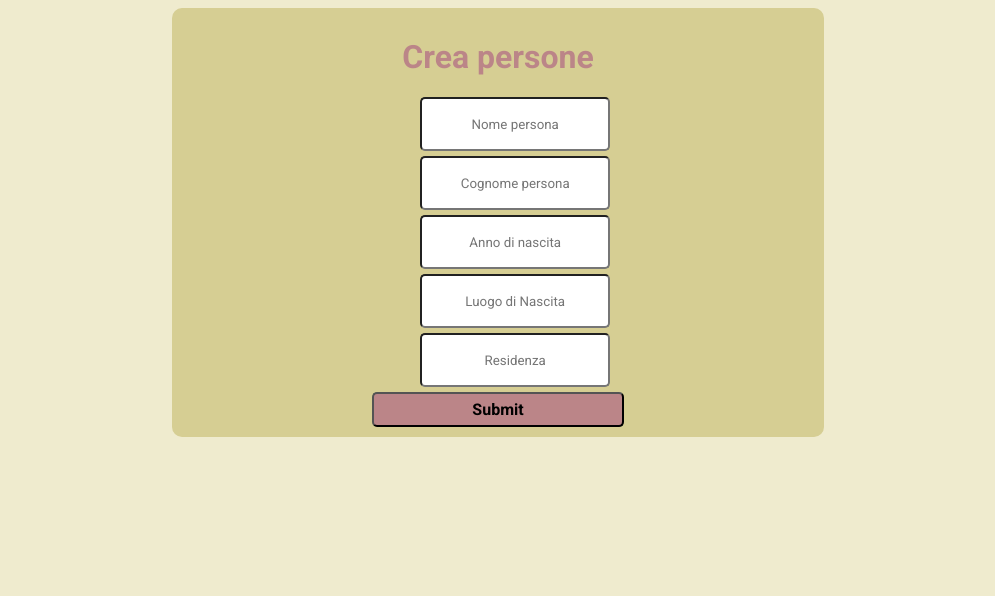
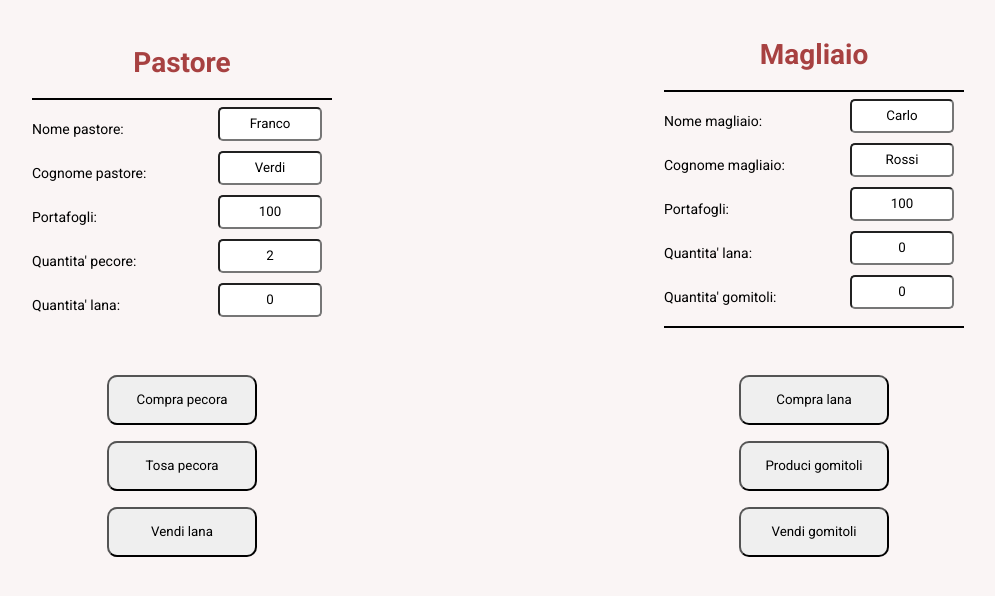
Before and after one commit to saccoViola/Paesino2.github.io, a plain HTML site: page index.html in a window 1280 px wide. Shown: the whole page, without its empty margins (142-1137 px from the left). Drawn offline with Linux system fonts and the light colour scheme.

Commit message:
finished javascript part

```diff
--- /dev/null
+++ b/artigiani.js
@@ -0,0 +1,299 @@
+document.addEventListener('DOMContentLoaded', () => {
+    class Persona{
+    constructor(nome, cognome, annoDiNascita, luogoDiNascita, residenza, portafogli){
+        this.nome = nome;
+        this.cognome = cognome;
+        this.annoDiNascita = annoDiNascita;
+        this.luogoDiNascita = luogoDiNascita;
+        this.residenza = residenza;
+        this.portafogli = portafogli;
+    }
+    get etaPersona(){
+        let data = new Date;
+        let anno = data.getFullYear();
+        return anno - this.annoDiNascita;
+    }
+    saluta(){
+        return `Ciao, mi chiamo ${this.nome} ${this.cognome} e ho ${this.etaPersona} anni. Sono nat* a ${this.luogoDiNascita}.`;
+    }
+
+    }
+
+    class Pastore extends Persona {
+        constructor(nome, cognome, annoDiNascita, luogoDiNascita, residenza, portafogli, quantitaPecore, quantitaLana, costoPecora, costoLana, costoTosaggio ){
+            super(nome, cognome, annoDiNascita, luogoDiNascita, residenza, portafogli)
+            this.quantitaPecore = quantitaPecore;
+            this.quantitaLana = quantitaLana;
+            this.costoPecora = costoPecora;
+            this.costoLana = costoLana;
+            this.costoTosaggio = costoTosaggio;
+        }
+        compraPecore(lana){
+            let numeroPecoreAggiornato = this.quantitaPecore + lana;
+            let soldiAggiornati = this.portafogli - (this.costoPecora*lana);
+
+    //se la disponibilità economica è minore del prezzo d'acquisto
+            if(this.portafogli < this.costoPecora){
+                console.log(`Non hai abbastanza soldi per comprare una nuova pecora`);
+                return;
+            }
+
+            this.quantitaPecore = numeroPecoreAggiornato;
+            this.portafogli = soldiAggiornati;
+            console.log(`Ora hai ${this.quantitaPecore} pecore e ${this.portafogli} soldi nel portafogli`)
+        }
+
+        tosaPecore(pecoredaTosare){
+
+            let soldiAggiornati = this.portafogli - (pecoredaTosare*this.costoTosaggio);
+            let lanaOttenuta = pecoredaTosare*5 //1 pecora tosata da 5kg di lana
+
+
+            // if(pecoredaTosare > this.quantitaPecore){
+            //     console.log(`Non hai abbastanza pecore! Compra una pecora`);
+            //     return;
+            // }
+
+            this.portafogli = soldiAggiornati;
+            this.quantitaLana +=  lanaOttenuta;
+
+            console.log(`Ora hai ${this.quantitaLana} kg di lana e ${this.portafogli} soldi nel portafogli`)
+        }
+
+        vendiLana(lanaVenduta){
+            let totaleAggiornataLana = this.quantitaLana - lanaVenduta;
+            let soldiAggiornati = this.portafogli + (this.costoLana*lanaVenduta);
+
+            if(totaleAggiornataLana < 0){
+                console.log(`Non hai abbastanza lana per venderne!`);
+                return;
+            }
+
+            this.quantitaLana = totaleAggiornataLana;
+            this.portafogli = soldiAggiornati;
+
+            console.log(`Ora hai ${this.quantitaLana} kg di lana e ${this.portafogli} soldi nel portafogli`)
+        }
+
+    }
+
+    class Magliaio extends Persona {
+        constructor(nome, cognome, annoDiNascita, luogoDiNascita, residenza, portafogli,costoLana, quantitaLana, gomitoli, prezzoGomitoli, costoProduzione ){
+            super(nome, cognome, annoDiNascita, luogoDiNascita, residenza, portafogli)
+            this.quantitaLana = quantitaLana;
+            this.costoLana = costoLana;
+            this.gomitoli = gomitoli;
+            this.prezzoGomitoli = prezzoGomitoli;
+            this.costoProduzione = costoProduzione;
+        }
+        compraLana(lana){
+            let numeroLanaAggiornato = this.quantitaLana + lana;
+            let soldiAggiornati = this.portafogli - (this.costoLana*lana);
+
+    //se la disponibilità economica è minore del prezzo d'acquisto
+            if(this.portafogli < this.costoLana){
+                console.log(`Non hai abbastanza soldi per comprare la lana!`);
+                return;
+            }
+
+            this.quantitaLana = numeroLanaAggiornato;
+            this.portafogli = soldiAggiornati;
+            console.log(`Ora hai ${this.quantitaLana} kg di lana e ${this.portafogli} soldi nel portafogli`)
+        }
+
+        produciGomitoli(){
+
+            let soldiAggiornati = this.portafogli - this.costoProduzione; //produco sempre 5 gomitoli
+
+
+            if(this.portafogli < this.costoProduzione){
+                console.log(`Non hai abbastanza lana! Compra della lana`);
+                return;
+            }
+            if(this.quantitaLana <= 0){
+                return;
+            }
+
+            this.portafogli = soldiAggiornati;
+            this.gomitoli += 5;
+            this.quantitaLana -= 1;
+
+
+            console.log(`Ora hai ${this.gomitoli} gomitoli e ${this.portafogli} soldi nel portafogli`)
+        }
+
+        vendiGomitoli(gomitoliVenduti){
+            let totaleAggiornatoGomitoli = this.gomitoli - gomitoliVenduti;
+            let soldiAggiornati = this.portafogli + (this.prezzoGomitoli*gomitoliVenduti);
+
+            if(totaleAggiornatoGomitoli < 0){
+                console.log(`Non hai abbastanza gomitoli per venderne!`);
+                return;
+            }
+
+            this.gomitoli = totaleAggiornatoGomitoli;
+            this.portafogli = soldiAggiornati;
+
+            console.log(`Ora hai ${this.gomitoli} gomitoli e ${this.portafogli} soldi nel portafogli`)
+        }
+
+    }
+
+    const pecoraro = new Pastore("Franco", "Verdi", "1965", "Bergamo","via della gentilezza, 20, Frugiate", 100, 2, 0, 15,5,2);
+
+    const magliaio1 = new Magliaio("Carlo", "Rossi", "1976", "Oggiono", "via dei matti, 6, Frugiate", 100, 5, 0, 0, 3, 15);
+
+    //prendo tag html riguardanti il pastore e li rendo interattivi
+
+    let nomePastore = document.getElementById("input-nome-pastore");
+    let cognomePastore = document.getElementById("input-cognome-pastore");
+    let portafogliPastore = document.getElementById("input-portafogli-pastore");
+    let numeroPecore = document.getElementById("input-pecore");
+    let chiliLana = document.getElementById("input-lana");
+
+    nomePastore.value = pecoraro.nome;
+    cognomePastore.value = pecoraro.cognome;
+    portafogliPastore.value = pecoraro.portafogli;
+    numeroPecore.value = pecoraro.quantitaPecore;
+    chiliLana.value = pecoraro.quantitaLana;
+
+    //prendo bottoni azioni pastore
+
+    let btnCompraPecora = document.getElementById("btn-compra-pecora");
+    let btnTosaPecora = document.getElementById("btn-tosa-pecora");
+    let btnVendiLana = document.getElementById("btn-vendi-lana");
+
+    // rendo interattivi i bottoni
+
+    btnCompraPecora.addEventListener("click", ()=> {
+        pecoraro.compraPecore(1);
+        numeroPecore.value = pecoraro.quantitaPecore;
+        portafogliPastore.value = pecoraro.portafogli;
+
+    })
+
+    btnTosaPecora.addEventListener("click", ()=>{
+        pecoraro.tosaPecore(1);
+        chiliLana.value = pecoraro.quantitaLana;
+        portafogliPastore.value = pecoraro.portafogli;
+    })
+
+    btnVendiLana.addEventListener("click", ()=>{
+        pecoraro.vendiLana(1);
+        chiliLana.value = pecoraro.quantitaLana;
+        portafogliPastore.value = pecoraro.portafogli;
+    })
+
+ //prendo tag html riguardanti il magliaio
+
+    let nomeMagliaio = document.getElementById("input-nome-magliaio");
+    let cognomeMagliaio = document.getElementById("input-cognome-magliaio");
+    let portafogliMagliaio = document.getElementById("input-portafogli-magliaio");
+    let lanaPerGomitoli= document.getElementById("input-lana-gomitoli");
+    let numeroGomitoli= document.getElementById("input-numero-gomitoli");
+
+//e li rendo interattivi
+
+    nomeMagliaio.value = magliaio1.nome;
+    cognomeMagliaio.value = magliaio1.cognome;
+    portafogliMagliaio.value = magliaio1.portafogli;
+    lanaPerGomitoli.value = magliaio1.quantitaLana;
+    numeroGomitoli.value = magliaio1.gomitoli;
+
+    //prendo bottoni azioni pastore
+
+    let btnCompraLana= document.getElementById("btn-compra-lana");
+    let btnProduciGomitoli= document.getElementById("btn-produci-gomitoli");
+    let btnVendiGomitoli= document.getElementById("btn-vendi-gomitoli");
+
+    // rendo interattivi i bottoni
+
+    btnCompraLana.addEventListener("click", ()=>{
+        magliaio1.compraLana(1);
+        lanaPerGomitoli.value = magliaio1.quantitaLana;
+        portafogliMagliaio.value = magliaio1.portafogli;
+    })
+
+    btnProduciGomitoli.addEventListener("click", ()=>{
+        magliaio1.produciGomitoli(1);
+        numeroGomitoli.value = magliaio1.gomitoli;
+        lanaPerGomitoli.value = magliaio1.quantitaLana;
+        portafogliMagliaio.value = magliaio1.portafogli;
+    })
+
+    btnVendiGomitoli.addEventListener("click", ()=>{
+        magliaio1.vendiGomitoli(1);
+        numeroGomitoli.value = magliaio1.gomitoli;
+        portafogliMagliaio.value = magliaio1.portafogli;
+    })
+
+    formPastore.addEventListener("submit", (event) => {
+        event.preventDefault();
+
+        const nomeInput = nomePastore.value.trim();
+        const cognomeInput = cognomePastore.value.trim();
+        const annoInput = parseInt(annoPersona.value, 10);
+        const luogoInput = luogoPersona.value.trim();
+        const residenzaInput = residenzaPersona.value.trim();
+
+        const persona = new Persona(
+            nomeInput,
+            cognomeInput,
+            annoInput,
+            luogoInput,
+            residenzaInput
+        );
+
+        persone.push(persona);
+
+        createPerson();
+        getBlank()
+
+    })
+
+    formMagliaio.addEventListener("submit", (event) => {
+        event.preventDefault();
+
+        const nomeInput = nomeMagliaio.value.trim();
+        const cognomeInput = cognomeMagliaio.value.trim();
+        const annoInput = parseInt(annoPersona.value, 10);
+        const luogoInput = luogoPersona.value.trim();
+        const residenzaInput = residenzaPersona.value.trim();
+
+        const persona = new Persona(
+            nomeInput,
+            cognomeInput,
+            annoInput,
+            luogoInput,
+            residenzaInput
+        );
+
+        persone.push(persona);
+
+        createPerson();
+        getBlank()
+
+    })
+
+    function createPerson() {
+        personeVarie.innerHTML = "";
+
+        persone.forEach((persona) => {
+            let lista = document.createElement("li");
+            lista.className ="lista";
+            lista.textContent = persona.saluta();
+            personeVarie.appendChild(lista);
+        });
+    }
+
+    function getBlank() {
+        nomePastore.value = "";
+        cognomePastore.value = "";
+        annoPersona.value = "";
+        luogoPersona.value = "";
+        residenzaPersona.value = "";
+    }
+
+
+
+});
--- a/index.html
+++ b/index.html
@@ -9,20 +9,55 @@
     <link rel="stylesheet" href="style.css">
 </head>
 <body>
-    <div class="main-container">
-        <h1>Crea persone</h1>
-        <form id="form-container"action="index.html">
-            <input id="input-nome" type="text" placeholder="Nome persona" required ><br>
-            <input id="input-cognome" type="text" placeholder="Cognome persona" required ><br>
-            <input id="input-anno" type="text" placeholder="Anno di nascita" required ><br>
-            <input id="input-luogo" type="text" placeholder="Luogo di Nascita" required ><br>
-            <input id="input-residenza" type="text" placeholder="Residenza" required >
-            <input id="button-submit" type="submit">
-        </form>
+    <div class="container">
+        <div class="container-pastore">
+            <h1>Pastore</h1>
+            <hr>
+            <form id="form-container-pastore"action="index.html">
+                <p>Nome pastore:</p>
+                <input id="input-nome-pastore" type="text" placeholder="Nome pastore" required >
+                <p>Cognome pastore:</p>
+                <input id="input-cognome-pastore" type="text" placeholder="Cognome pastore" required >
+                <p>Portafogli:</p>
+                <input id="input-portafogli-pastore" type="text" placeholder="Portafogli" required >
+                <p>Quantita' pecore:</p>
+                <input id="input-pecore" type="text" placeholder="Quantita' pecore" required >
+                <p>Quantita' lana:</p>
+                <input id="input-lana" type="text" placeholder="Quantita' lana" required >
+            </form>
+        </div>
+        <div class="container-magliaio">
+            <h1>Magliaio</h1>
+            <hr>
+            <form id="form-container-magliaio"action="index.html">
+                <p>Nome magliaio:</p>
+                <input id="input-nome-magliaio" type="text" placeholder="Nome magliaio" required >
+                <p>Cognome magliaio:</p>
+                <input id="input-cognome-magliaio" type="text" placeholder="Cognome magliaio" required >
+                <p>Portafogli:</p>
+                <input id="input-portafogli-magliaio" type="text" placeholder="Portafogli" required ><br>
+                <p>Quantita' lana:</p>
+                <input id="input-lana-gomitoli" type="text" placeholder="Kg di lana" required >
+                <p>Quantita' gomitoli:</p>
+                <input id="input-numero-gomitoli" type="text" placeholder="Numero Gomitoli" required >
+                <hr>
+            </form>
+        </div>
     </div>
-    <ul id="persone-varie">
-
-    </ul>
-    <script src="index.js"></script>
+    <div class="buttons-container">
+        <div class="pastore-actions">
+            <button id="btn-compra-pecora">Compra pecora</button><br>
+            <button id="btn-tosa-pecora">Tosa pecora</button><br>
+            <button id="btn-vendi-lana">Vendi lana</button><br>
+        </div>
+        <div class="magliaio-actions">
+            <button id="btn-compra-lana">Compra lana</button><br>
+            <button id="btn-produci-gomitoli">Produci gomitoli</button><br>
+            <button id="btn-vendi-gomitoli">Vendi gomitoli</button><br>
+        </div>
+    </div>
+    <!-- <script src="index.js"></script> -->
+    <script src="edifici.js"></script>
+    <script src="artigiani.js"></script>
 </body>
 </html>
--- a/index.js
+++ /dev/null
@@ -1,134 +0,0 @@
-document.addEventListener('DOMContentLoaded', () => {
-    class Persona{
-        constructor(nome, cognome, annoDiNascita, luogoDiNascita, residenza){
-            this.nome = nome;
-            this.cognome = cognome;
-            this.annoDiNascita = annoDiNascita;
-            this.luogoDiNascita = luogoDiNascita;
-            this.residenza = residenza;
-        }
-        get etaPersona(){
-            let data = new Date;
-            let anno = data.getFullYear();
-            return anno - this.annoDiNascita;
-        }
-        saluta(){
-            return `Ciao, mi chiamo ${this.nome} ${this.cognome} e ho ${this.etaPersona} anni. Sono nat* a ${this.luogoDiNascita}.`;
-        }
-        compra(){
-
-        }
-    }
-
-    class Edificio{
-        constructor(paese, via, numeroCivico, proprietario){
-            this.paese = paese;
-            this.via = via;
-            this.numeroCivico = numeroCivico;
-            this.proprietario = proprietario;
-        }
-    }
-
-    class Casa extends Edificio{
-        constructor(paese, via, numeroCivico, proprietario,numeroAbitanti){
-            super(paese, via, numeroCivico, proprietario)
-            this.numeroAbitanti = numeroAbitanti;
-        }
-    }
-
-    class Negozio extends Edificio{
-        constructor(paese, via, numeroCivico, proprietario, tipoAttività){
-            super(paese, via, numeroCivico, proprietario)
-            this.tipoAttività = tipoAttività;
-        }
-        vendi(){
-
-        }
-    }
-
-    const persona1 = new Persona("Roberto","Rossi", 1987, "Frugiate", "via dei matti n 0, Frugiate");
-    const casa1 = new Casa("Frugiate", "via dei Matti", 0, persona1, 3);
-    const negozio1 = new Negozio("Frugiate", "via della gentilezza", 5, persona1, "negozio di gomitoli");
-
-    console.log(persona1.saluta());
-    console.log(casa1);
-    console.log(negozio1);
-
-    let form = document.getElementById("form-container");
-    let nomePersona = document.getElementById("input-nome");
-    let cognomePersona = document.getElementById("input-cognome");
-    let annoPersona = document.getElementById("input-anno");
-    let luogoPersona = document.getElementById("input-luogo");
-    let residenzaPersona = document.getElementById("input-residenza");
-    // let button = document.getElementById("button-submit");
-    let personeVarie = document.getElementById("persone-varie");
-    let persone = [];
-
-
-
-    form.addEventListener("submit", (event) => {
-        event.preventDefault();
-
-        const nomeInput = nomePersona.value.trim();
-        const cognomeInput = cognomePersona.value.trim();
-        const annoInput = parseInt(annoPersona.value, 10);
-        const luogoInput = luogoPersona.value.trim();
-        const residenzaInput = residenzaPersona.value.trim();
-
-        const persona = new Persona(
-            nomeInput,
-            cognomeInput,
-            annoInput,
-            luogoInput,
-            residenzaInput
-        );
-
-        persone.push(persona);
-
-        createPerson();
-        getBlank()
-
-    })
-
-    function createPerson() {
-        personeVarie.innerHTML = "";
-
-        persone.forEach((persona) => {
-            let lista = document.createElement("li");
-            lista.className ="lista";
-            lista.textContent = persona.saluta();
-            personeVarie.appendChild(lista);
-        });
-    }
-
-    function getBlank() {
-        nomePersona.value = "";
-        cognomePersona.value = "";
-        annoPersona.value = "";
-        luogoPersona.value = "";
-        residenzaPersona.value = "";
-    }
-
-    //per creare una persona:
-    //crea un element li di ul in cui appaia new Persona(nomePersona,cognomePersona, annoPersona, luogoPersona, residenzaPersona)
-    //questo elemento deve essere poi pushato nell'array persone
-
-    //Fai due nuove persone nella città, una che fa il Pecoraro, ha le pecore, e fabbrica lana.
-    //Un altro che ha un negozio di maglioni
-
-    class Artigiano extends Persona {
-        constructor(nome, cognome, annoDiNascita, luogoDiNascita, residenza, quantitàMateriaPrima, materiaPrima ){
-            super(nome, cognome, annoDiNascita, luogoDiNascita, residenza)
-            this.quantitàMateriaPrima = quantitàMateriaPrima;
-            this.materiaPrima = materiaPrima;
-        }
-
-    }
-
-    const artigiano1 = new Artigiano("Franco", "Verdi", "1965", "Bergamo","via della gentilezza, 20, Frugiate", 2, "pecore");
-
-    console.log(artigiano1);
-
-
-
-});
--- a/style.css
+++ b/style.css
@@ -3,22 +3,42 @@
 }
 
 body{
-    background-color: #efebce;
+    /* background-image: linear-gradient(to bottom right, #dd639e, #f0d6e3); */
+    font-size: 14px;
+    background-color: rgb(250, 245, 245);
 }
-.main-container{
-    width: 50%;
+
+.container{
+    display: flex;
+}
+.container-pastore{
+    display: inline-block;
+    width: 300px;
     margin: auto;
-    background-color: #d6ce93;
+    border-radius: 10px;
+    padding: 10px;
+    background-image: linear-gradient(to right, rgba(231, 243, 231, 0), rgba(205, 240, 205, 0));
+
+}
+
+.container-magliaio{
+    display: inline-block;
+    width: 300px;
+    margin: auto;
     border-radius: 10px;
     padding: 10px;
 }
 
 h1{
-    color: #bb8588;
+    color: #a74141;
     justify-content: center;
     text-align: center;
     margin-top: 20px;
 
+}
+
+hr{
+    border: 1px solid black;
 }
 
 #form-container{
@@ -29,34 +49,53 @@ h1{
 
 
 input[type="text"]{
-    width: 90%;
+    width: 30%;
     text-align: center;
     margin-left: 20px;
     margin-right: 10px;
     margin-bottom: 5px;
-    height: 40px;
+    height: 20px;
     padding:5px;
     border-radius: 5px;
-
+    /* display: inline; */
+    float: right;
+    flex-direction: column;
 
 }
 
-#button-submit{
-    border-radius: 5px;
-    padding:5px;
-    width: 40%;
-    margin: auto;
-    display: flow;
-    height: 35px;
-    background-color: #bb8588;
-    font-size: 16px;
-    font-weight: bold;
+p{
+    display: inline-block;
+    flex-direction: column;
 }
 
-.lista{
-    background-color: #d6ce93;
-    width: 50%;
+.buttons-container{
+    display: flex;
+    margin-top: 20px;
+}
+
+.pastore-actions{
+    display: inline-block;
+    width: 300px;
     margin: auto;
-    height: 40px;
-    list-style: decimal;
+    border-radius: 10px;
+    padding: 10px;
 }
+
+.magliaio-actions{
+    display: inline-block;
+    width: 300px;
+    margin: auto;
+    border-radius: 10px;
+    padding: 10px;
+}
+
+button{
+    width:150px;
+    height: 50px;
+    margin-bottom: 10px;
+    border-radius: 10px;
+    display: flex;
+    justify-content: center;
+    align-items: center;
+    margin: auto;
+}
```
Also changed, not shown: edifici.js (added, +38 -0 lines).
